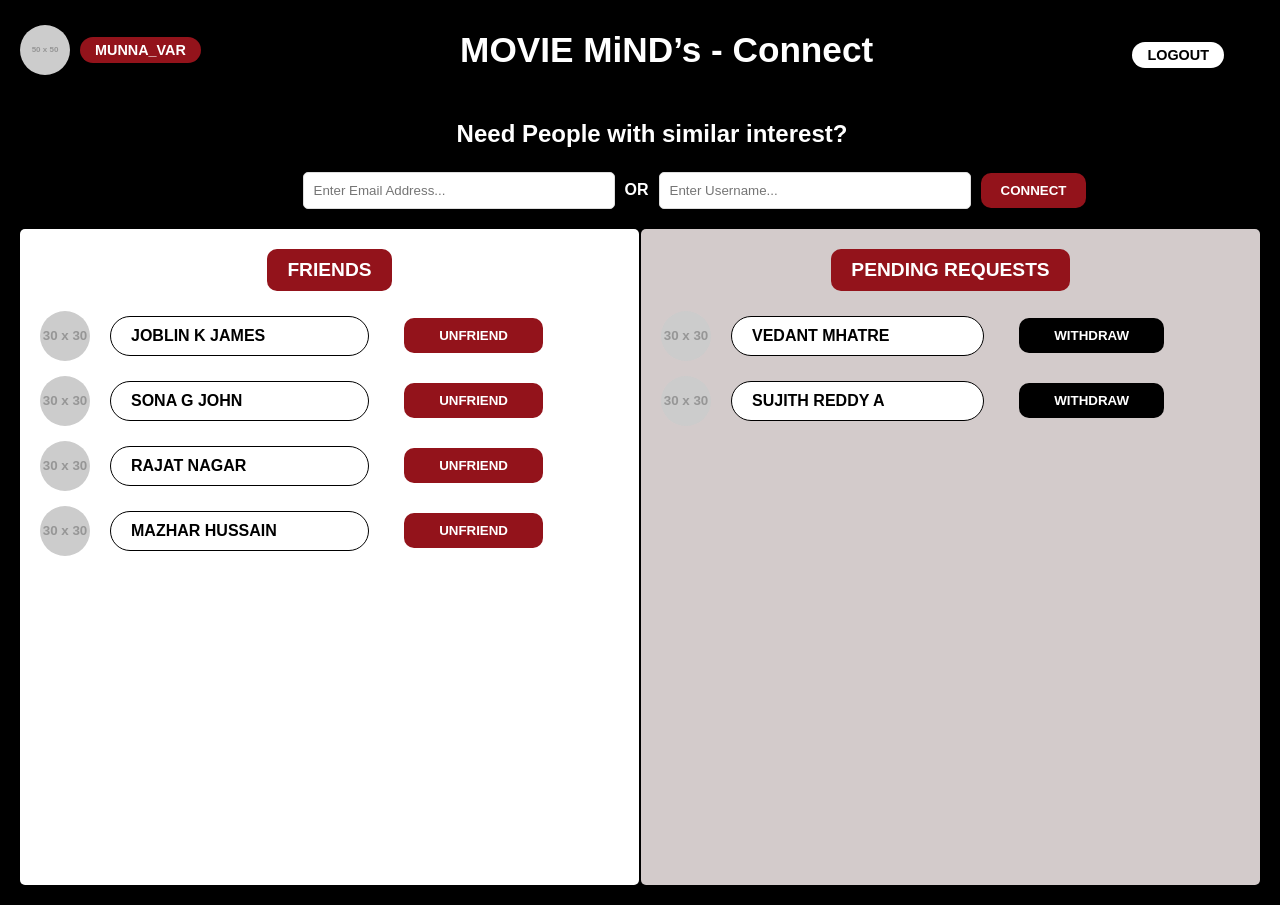
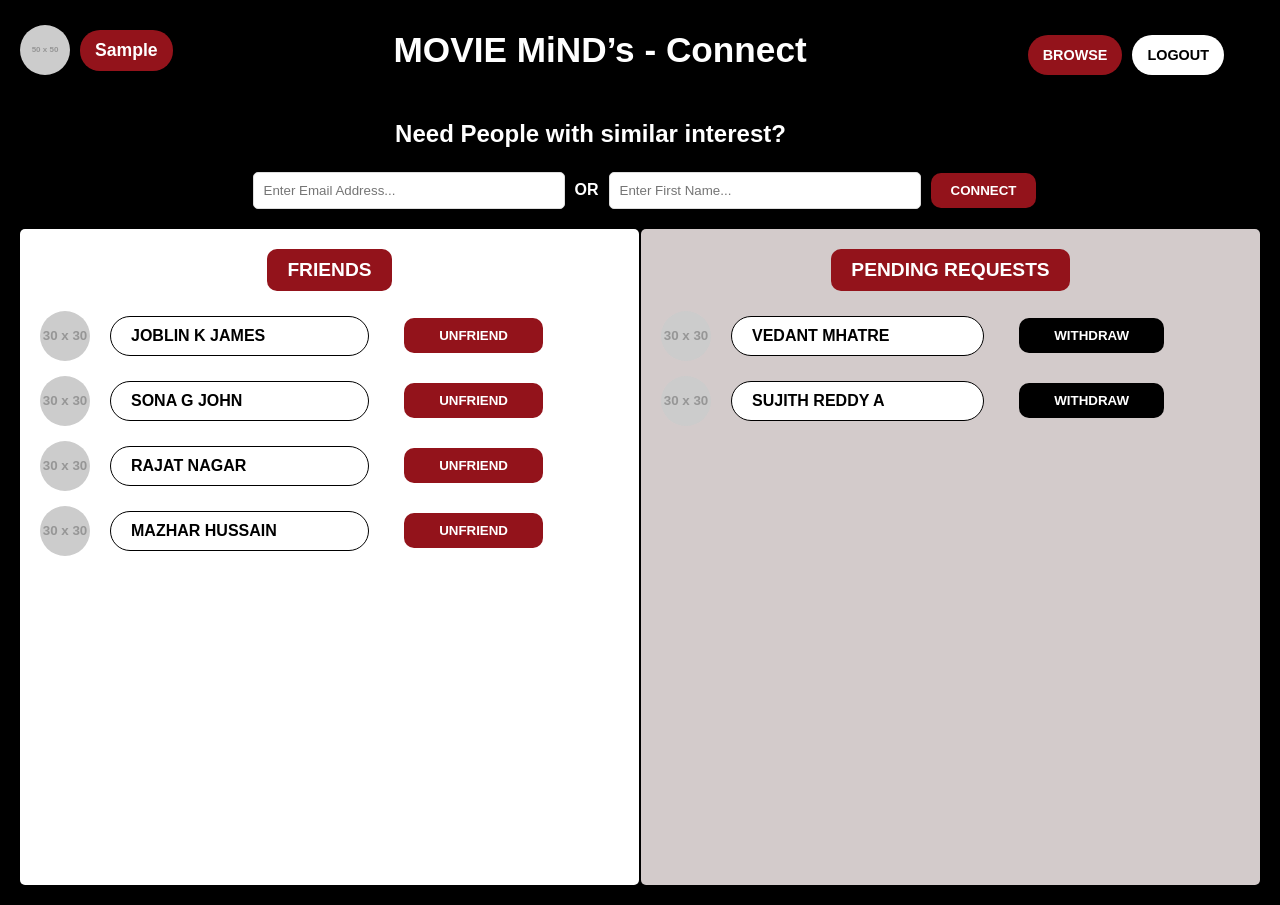
Before and after one commit to Sujith232000/MovieMinds, a React (Create React App) app in the folder client/: page /connections-page in a window 1280 px wide. Built offline with nearby package versions, Linux system fonts and the light colour scheme; sample sign-in values are in the browser's storage.

Commit message:
Changes to all the above files

```diff
--- a/client/src/pages/ConnectPage.jsx
+++ b/client/src/pages/ConnectPage.jsx
@@ -1,9 +1,41 @@
 import React from 'react';
 import '../styles/ConnectPage.css';
 import { useNavigate } from 'react-router-dom';
+import { useUser } from "../contexts/UserContext";
+import { useEffect, useState } from 'react';
+import axios from 'axios';
 
 const ConnectPage = () => {
   const navigate = useNavigate();
+  const [userInfo, setUserInfo] = useState(() => {
+    const storedUserInfo = localStorage.getItem('userInfo');
+    return storedUserInfo ? JSON.parse(storedUserInfo) : {};
+  });
+  const { email } = useUser();
+  useEffect(()=>{
+    const fetchUserInfo = async () => {
+      const data = { email };
+      let config = {
+        method: 'post',
+        maxBodyLength: Infinity,
+        url: 'http://localhost:4000/home-page',
+        headers: {
+          'Content-Type': 'application/json',
+        },
+        data: data,
+      };
+      try {
+        const response = await axios.request(config);
+        setUserInfo(response.data);
+        localStorage.setItem('userInfo', JSON.stringify(response.data));
+      } catch (error) {
+        console.error('Error getting the data from database!!!', error);
+      }
+    };
+    if (!localStorage.getItem('userInfo')) {
+      fetchUserInfo();
+    }
+  }, [email]);
   const handleLogout = () => {
     fetch('http://localhost:4000/logout', {
       method: 'POST',
@@ -21,6 +53,9 @@ const ConnectPage = () => {
         console.error('Error logging out:', error);
       });
   };
+  const handleClick = () => {
+    navigate('/home-page');
+  }
   return (
     <div className="connect-page">
     <header className="header">
@@ -30,10 +65,13 @@ const ConnectPage = () => {
           alt="User"
           className="profile-pic"
         />
-        <span className="username-badge">MUNNA_VAR</span>
+        <span className="username-badge">{userInfo.firstName}</span>
       </div>
       <h1 className="title">MOVIE MiND’s - Connect</h1>
+      <div className='connect-buttons'>
+      <button className='homepage-btn' onClick={handleClick}>BROWSE</button>
       <button className="logout-btn" onClick={handleLogout}>LOGOUT</button>
+      </div>
     </header>
 
     {/* Search Section */}
@@ -42,7 +80,7 @@ const ConnectPage = () => {
       <div className="search-inputs">
         <input type="text" placeholder="Enter Email Address..." />
         <span className="or">OR</span>
-        <input type="text" placeholder="Enter Username..." />
+        <input type="text" placeholder="Enter First Name..." />
         <button className="connect-btn">CONNECT</button>
       </div>
     </div>
--- a/client/src/pages/ForgotPassword.jsx
+++ b/client/src/pages/ForgotPassword.jsx
@@ -1,4 +1,4 @@
-import React, { useState} from 'react';
+import React, { useState, useEffect} from 'react';
 import Header from '../components/Header'; // Header included
 import '../styles/Login.css';
 import { Link, useNavigate } from 'react-router-dom';
@@ -35,31 +35,31 @@ const ForgotPassword = () => {
       alert("Failed to update password. Please try again.");
     }
   };
-  //useEffect(() => {
-    const fetchHomepageData = async () => {
-      try {
-        const token = localStorage.getItem('authToken');
-        if (!token) {
-          console.error('No token found. Redirecting to login.');
-          navigate('/login');
-          return;
-        }
+// useEffect(() => {
+//     const fetchHomepageData = async () => {
+//       try {
+//         const token = localStorage.getItem('authToken');
+//         if (!token) {
+//           console.error('No token found. Redirecting to login.');
+//           navigate('/login');
+//           return;
+//         }
 
-        const response = await axios.get('http://localhost:4000/forgot-password', {
-          headers: {
-            Authorization: `Bearer ${token}`,
-          },
-        });
+//         const response = await axios.get('http://localhost:4000/forgot-password', {
+//           headers: {
+//             Authorization: `Bearer ${token}`,
+//           },
+//         });
 
-        console.log('Forgot Password data:', response.data);
-      } catch (error) {
-        console.error('Error fetching forgot password page data:', error);
-        navigate('/login');
-      }
-    };
+//         console.log('Forgot Password data:', response.data);
+//       } catch (error) {
+//         console.error('Error fetching forgot password page data:', error);
+//         navigate('/login');
+//       }
+//     };
 
-    fetchHomepageData();
-  //}, [navigate]);
+//     fetchHomepageData();
+//   }, [navigate]);
 
   return (
     <div className="login-page">
--- a/client/src/pages/HomePage.jsx
+++ b/client/src/pages/HomePage.jsx
@@ -3,11 +3,17 @@ import { useNavigate, Link } from 'react-router-dom';
 import '../styles/HomePage.css';
 import axios from 'axios';
 import { FaSearch } from 'react-icons/fa';
+import { useUser } from "../contexts/UserContext";
 
 const HomePage = () => {
   const navigate = useNavigate();
   const [movies, setMovies] = useState([]);
+  const [userInfo, setUserInfo] = useState(() => {
+    const storedUserInfo = localStorage.getItem('userInfo');
+    return storedUserInfo ? JSON.parse(storedUserInfo) : {};
+  });
   const [searchQuery, setSearchQuery] = useState('');
+  const { email } = useUser();
   const API_KEY = '0a9df2a7c19a7159901f6523aef5cc22';
   const BASE_URL = 'https://api.themoviedb.org/3';
 
@@ -21,8 +27,33 @@ const HomePage = () => {
       }
     };
 
+    const fetchUserInfo = async () => {
+      const data = { email };
+      let config = {
+        method: 'post',
+        maxBodyLength: Infinity,
+        url: 'http://localhost:4000/home-page',
+        headers: {
+          'Content-Type': 'application/json',
+        },
+        data: data,
+      };
+      try {
+        const response = await axios.request(config);
+        setUserInfo(response.data);
+        localStorage.setItem('userInfo', JSON.stringify(response.data));
+      } catch (error) {
+        console.error('Error getting the data from database!!!', error);
+      }
+    };
+
     fetchPopularMovies();
-  }, []);
+
+    // Fetch user info only if it’s not already in localStorage
+    if (!localStorage.getItem('userInfo')) {
+      fetchUserInfo();
+    }
+  }, [email]);
 
   const handleSearch = async () => {
     if (searchQuery.trim() === '') {
@@ -44,6 +75,7 @@ const HomePage = () => {
       .then((response) => {
         if (response.ok) {
           localStorage.removeItem('authToken'); // Clear the token from localStorage
+          localStorage.removeItem('userInfo'); // Clear user info from localStorage
           navigate('/login');
         } else {
           console.error('Failed to log out from server');
@@ -84,7 +116,7 @@ const HomePage = () => {
         </nav>
         <div className="footer">
           <div className="settings" onClick={handleLogout}>🔓 Logout</div>
-          <div className="profile">👤 My Profile</div>
+          <div className="profile">👤 {userInfo.firstName ? userInfo.firstName : 'Guest'}</div>
         </div>
       </aside>
 
--- a/client/src/pages/Login.jsx
+++ b/client/src/pages/Login.jsx
@@ -3,16 +3,17 @@ import Header from '../components/Header';
 import '../styles/Login.css';
 import axios from 'axios';
 import { Link, useLocation, useNavigate } from 'react-router-dom';
+import { useUser } from "../contexts/UserContext";
 
 const Login = () => {
   const location = useLocation();
   const navigate = useNavigate();
   const[email, setEmailInput] = useState('');
   const[password, setPassword] = useState('');
+  const { setEmail } = useUser();
   const handleLogin = async (email, password) => {
-    console.log(email, password);
     let data = { email, password };
-
+    setEmail(email);
     let config = {
       method: 'post',
       maxBodyLength: Infinity,
--- a/client/src/styles/ConnectPage.css
+++ b/client/src/styles/ConnectPage.css
@@ -33,9 +33,9 @@
   .username-badge {
     background-color: #93131B;
     color: white;
-    padding: 5px 15px;
+    padding: 10px 15px;
     border-radius: 20px;
-    font-size: 0.9rem;
+    font-size: 1.1rem;
     font-weight: bold;
   }
 
@@ -47,7 +47,12 @@
       flex: 1 1;
   }
 
-  .logout-btn {
+  .connect-buttons{
+    display: flex;
+    gap: 10px;
+  }
+
+  .logout-btn, .homepage-btn {
     background: white;
     color: black;
     padding: 5px 15px;
@@ -57,6 +62,12 @@
     cursor: pointer;
     margin-top: 10px;
     font-weight: bold;
+  }
+
+  .homepage-btn{
+    background: #93131B;
+    color: white;
+    padding: 12px 15px;
   }
 
   /* Search Section */
@@ -69,7 +80,7 @@
   .search-section h2 {
     font-size: 1.5rem;
     margin-bottom: 24px;
-    margin-right:85px;
+    margin-right:208px;
   }
 
   .search-inputs {
@@ -78,6 +89,7 @@
     justify-content: center;
     align-items: center;
     gap: 10px;
+    margin-right: 100px;
   }
 
   .search-inputs input {
--- a/client/src/styles/HomePage.css
+++ b/client/src/styles/HomePage.css
@@ -43,7 +43,7 @@
 }
 
 .footer {
-  margin-top: 385px;
+  margin-top: 350px;
   display: flex;
   flex-direction: column;
   gap: 12px;
```
Also changed, not shown: 1 other file (tests, documents, lock files or other folders).
